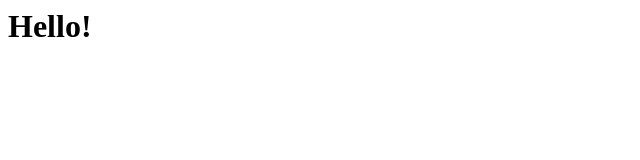
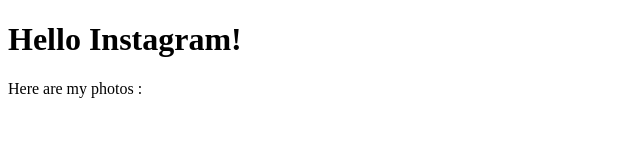
Before and after one commit to talarecc/igtest, a plain HTML site: page index.html in a window 1280 px wide. Shown: the whole page, without its empty margins (0-640 px from the left). Drawn offline with Linux system fonts and the light colour scheme.

Commit message:
add templating nul

```diff
--- a/index.html
+++ b/index.html
@@ -1 +1,12 @@
-<h1>Hello!</h1>
+<!DOCTYPE html>
+<html>
+<head>
+<title>IGTEST</title>
+</head>
+<body>
+
+<h1>Hello Instagram!</h1>
+<p>Here are my photos : </p>
+
+</body>
+</html>
```
